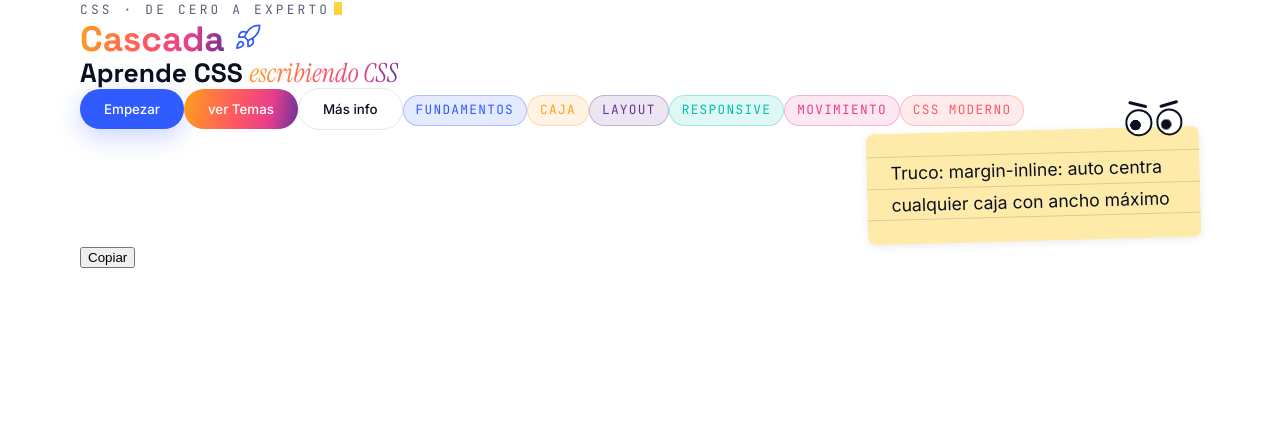
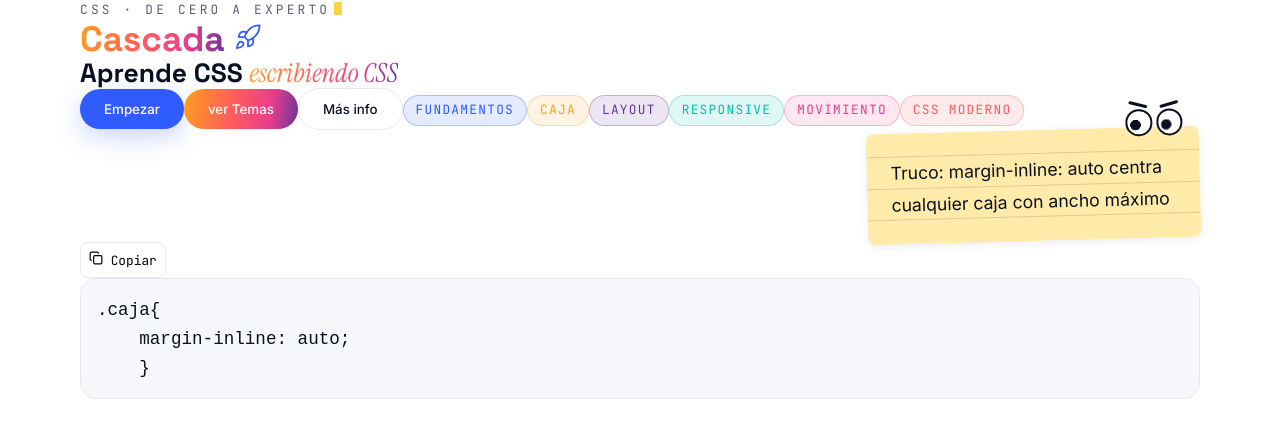
Before and after one commit to TheSharkFullCode/Cascading_Style_Sheets, a React (Vite) app in the folder Cascada/: page / in a window 1280 px wide. Shown: the top 438 px of the page. Built offline with nearby package versions, Linux system fonts and the light colour scheme.

Commit message:
feat(ui): BloqueCodigo con estilo de caja

```diff
--- a/Cascada/src/App.jsx
+++ b/Cascada/src/App.jsx
@@ -5,6 +5,8 @@ import Nota from "./components/ui/Nota/Nota.jsx";
 import Boton from "./components/ui/Boton/Boton.jsx";
 import Etiqueta from "./components/ui/Etiqueta/Etiqueta.jsx";
 import BotonCopiar from "./components/ui/BotonCopiar/BotonCopiar.jsx";
+import BloqueCodigo from "./components/ui/BloqueCodigo/BloqueCodigo.jsx";
+
 
 
 function App() {
@@ -26,6 +28,9 @@ function App() {
     <Etiqueta color='coral'>CSS moderno</Etiqueta>
     <Nota>Truco: margin-inline: auto centra cualquier caja con ancho máximo</Nota>
     <BotonCopiar texto='margin-inline: auto'></BotonCopiar>
+    <BloqueCodigo codigo={`.caja{
+    margin-inline: auto;
+    }`}/>
 
 
     </div>
--- /dev/null
+++ b/Cascada/src/components/ui/BloqueCodigo/BloqueCodigo.jsx
@@ -0,0 +1,11 @@
+import styles from "./BloqueCodigo.module.css";
+
+function BloqueCodigo({codigo}) {
+  return (
+      <pre className={styles.bloque}>
+        <code>{codigo}</code>
+      </pre>
+  )
+}
+
+export default BloqueCodigo
--- /dev/null
+++ b/Cascada/src/components/ui/BloqueCodigo/BloqueCodigo.module.css
@@ -0,0 +1,8 @@
+.bloque{
+    background: var(--papel-2);
+    border: 1px solid var(--linea);
+    border-radius: var(--radio-m);
+    padding: var(--esp-4);
+    font-family: var(--fuente-mono);
+    overflow-x: auto; /*si una línea es muy larga, la caja hace scroll en horizontal en vez de romperse*/
+}
--- a/Cascada/src/components/ui/BotonCopiar/BotonCopiar.jsx
+++ b/Cascada/src/components/ui/BotonCopiar/BotonCopiar.jsx
@@ -1,10 +1,13 @@
 import useCopiar from '../../../hooks/useCopiar';
+import styles from "./BotonCopiar.module.css";
+import { Check } from "lucide-react";
+import { Copy } from "lucide-react";
 
 function BotonCopiar({texto}) {
 
     const  {copiar,copiado} = useCopiar()
   return (
-    <button onClick={()=>copiar(texto)}>{copiado ? '¡Copiado!':'Copiar'}</button>
+    <button className={styles.boton} onClick={()=>copiar(texto)}>{copiado ? <Check size={14}></Check>:<Copy size={14}></Copy>}  {copiado ? '¡Copiado!' : 'Copiar'}</button>
   )
 }
 
--- /dev/null
+++ b/Cascada/src/components/ui/BotonCopiar/BotonCopiar.module.css
@@ -0,0 +1,9 @@
+.boton{
+    font-family: var(--fuente-mono);
+    font-size: var(--texto-xs);
+    padding: var(--esp-2);
+    border-radius: var(--radio-s);
+    border: 1px solid var(--linea);
+    background: var(--papel);
+    cursor: pointer;
+}
```
Also changed, not shown: Cascada/src/hooks/useCopiar.js (line endings or trailing spaces).
